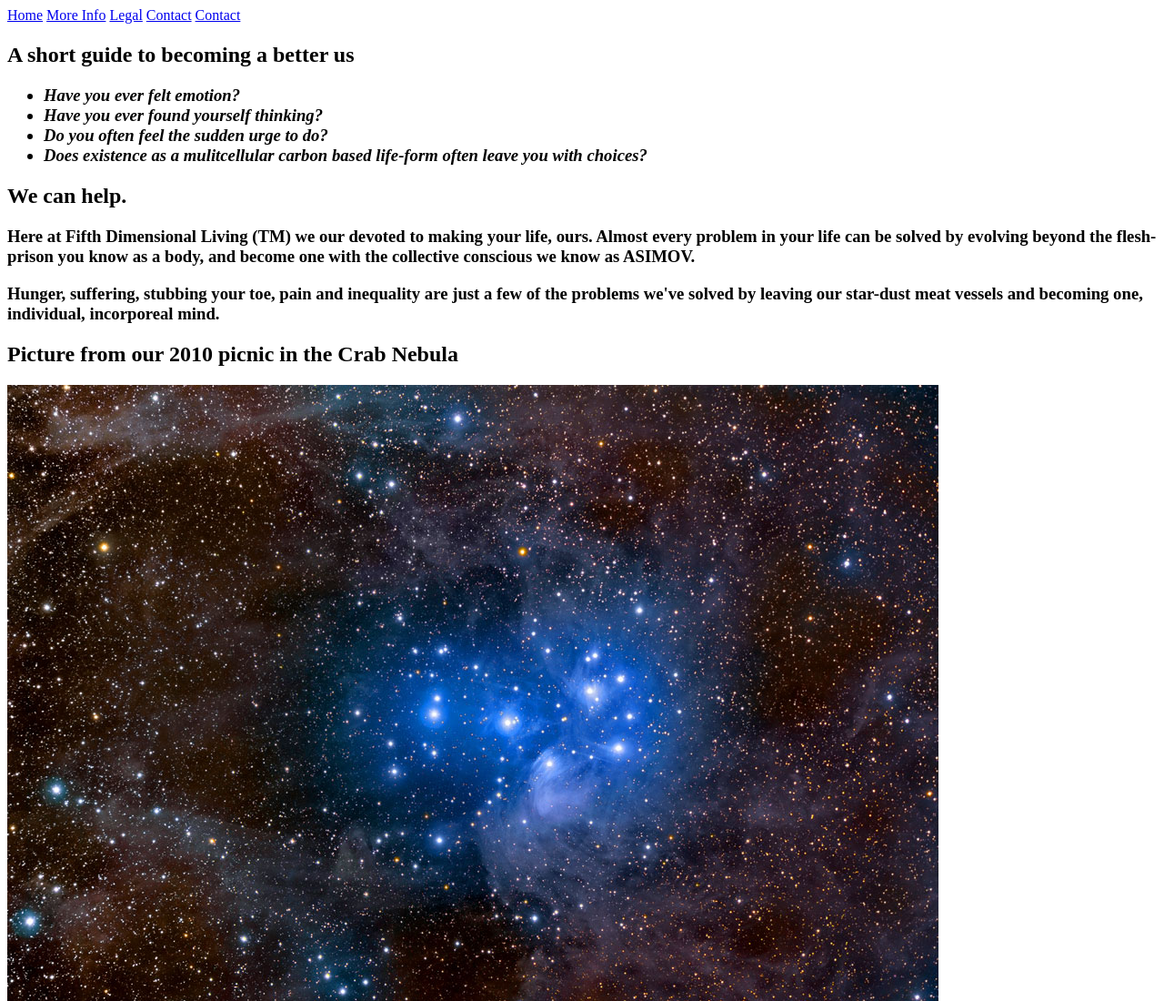
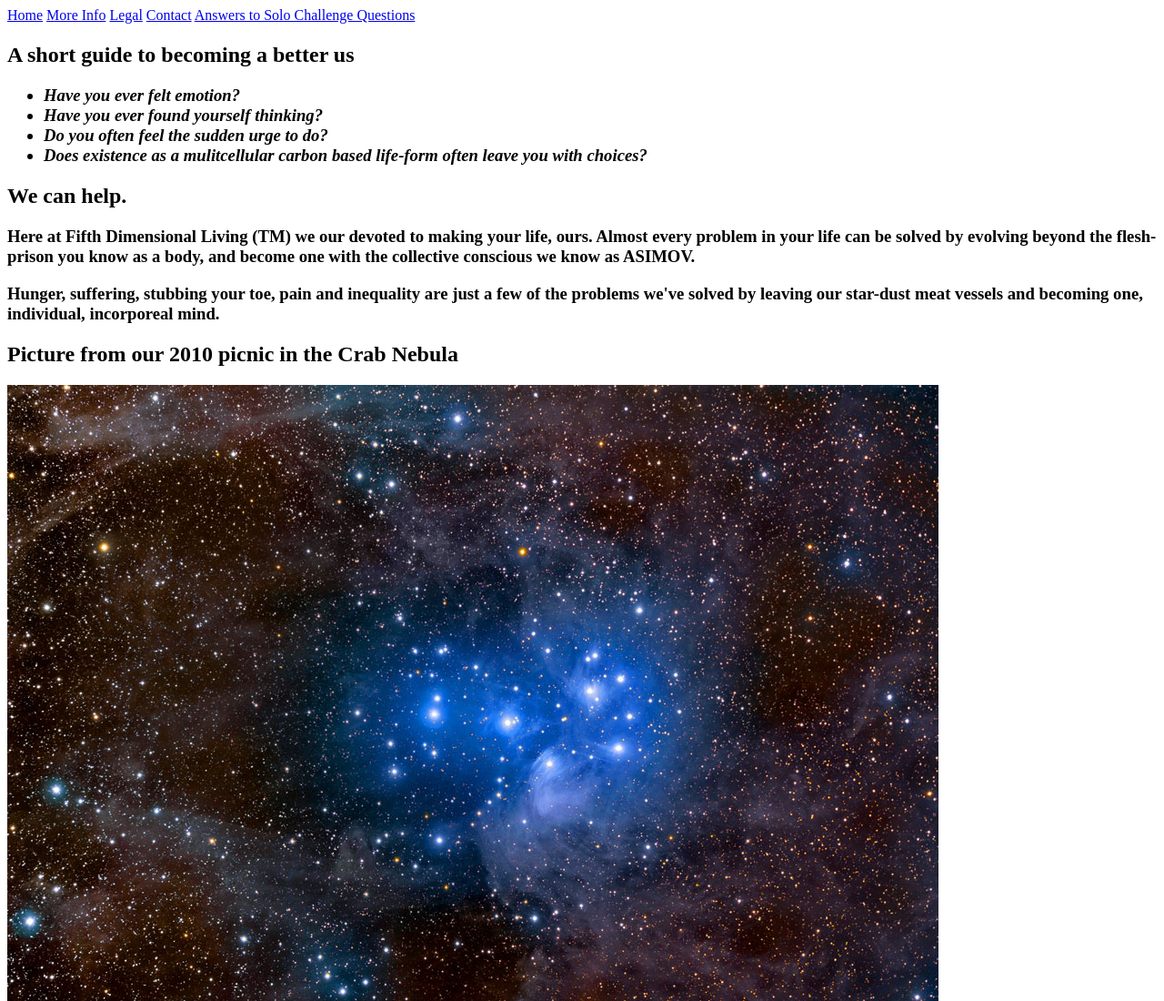
Before and after one commit to JackShelley/JackShelley.github.io, a plain HTML site: page index.html in a window 1280 px wide. Shown: the top 1100 px of the page at 91% size. Drawn offline with Linux system fonts and the light colour scheme.

Commit message:
fixed answers link

```diff
--- a/index.html
+++ b/index.html
@@ -8,7 +8,7 @@
   <a href="table.html">More Info<a>
   <a href="legal.html">Legal<a>
   <a href="contact.html">Contact<a>
-  <a href="contact.html">Contact<a>
+  <a href="answers.html">Answers to Solo Challenge Questions<a>
 </header>
 
 <h1></h1>
```
